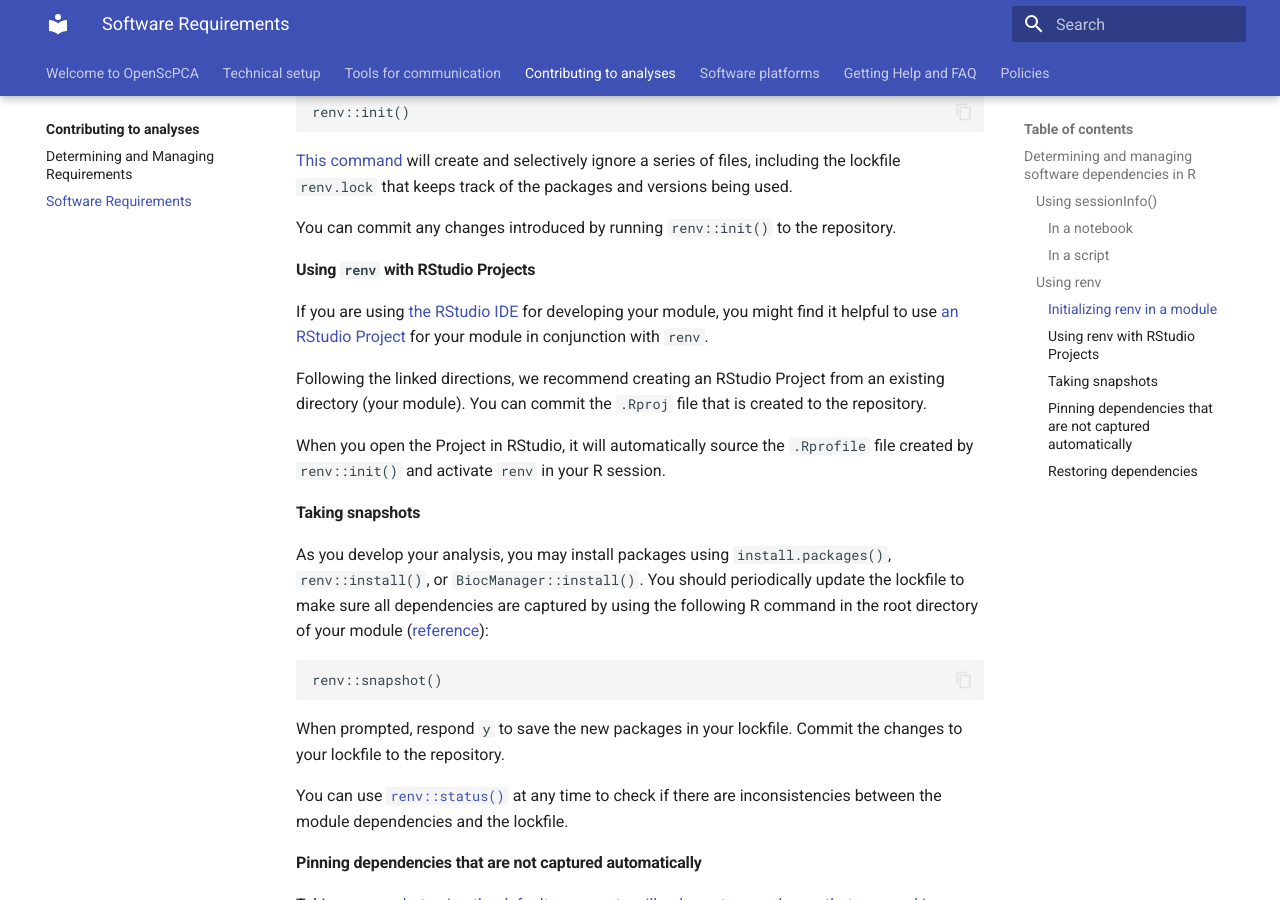
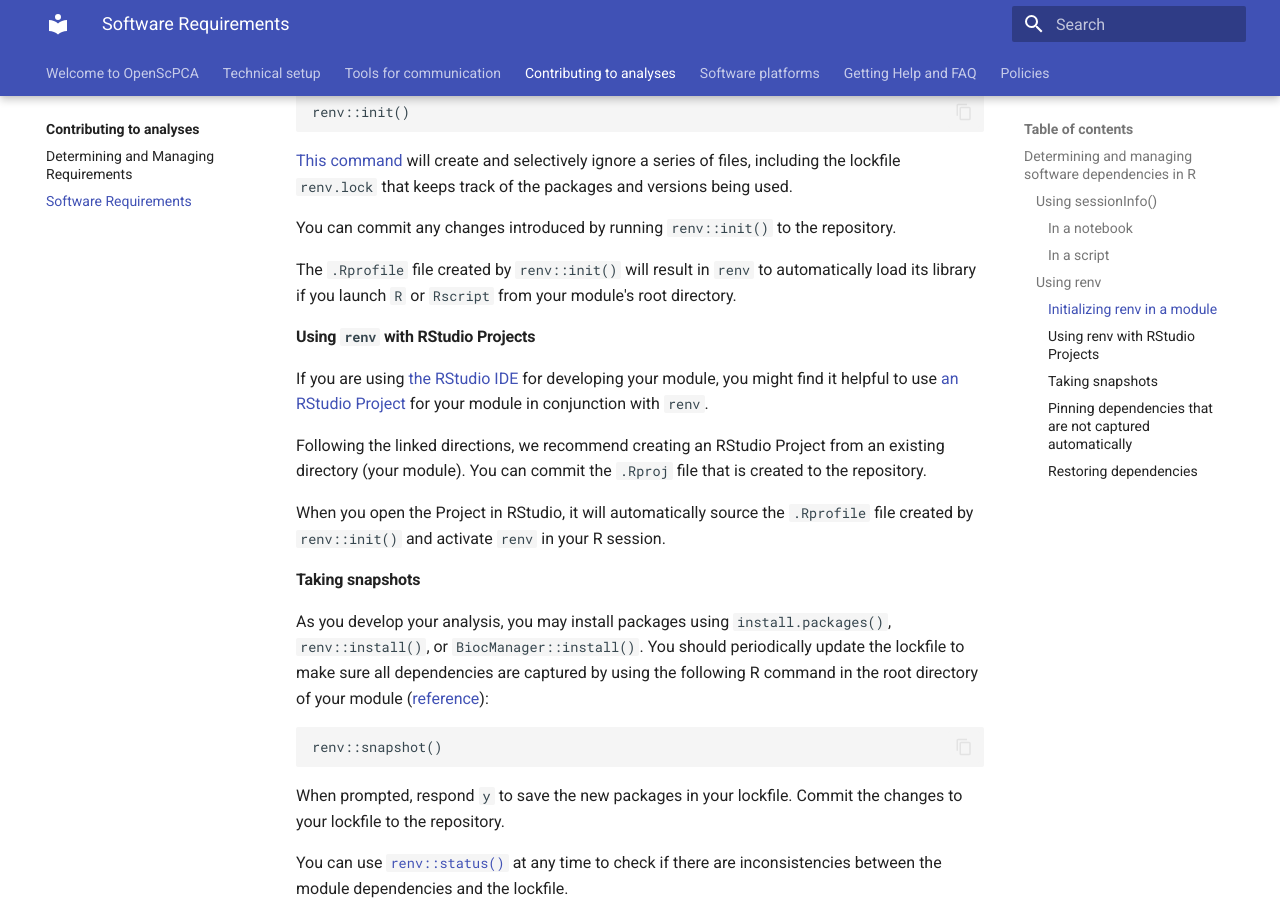
Before and after one commit to AlexsLemonade/OpenScPCA-analysis, an MkDocs documentation site: the page built from docs/contributing-to-analyses/determining-and-managing-requirements/software-requirements.md, in a window 1280 px wide and 900 px high, scrolled down 1117 px. Built offline with MkDocs 1.6.1 and Material for MkDocs 9.7.7, drawn with Linux system fonts in a browser that asks for light colours.

Commit message:
More on .Rprofile

```diff
--- a/docs/contributing-to-analyses/determining-and-managing-requirements/software-requirements.md
+++ b/docs/contributing-to-analyses/determining-and-managing-requirements/software-requirements.md
@@ -47,6 +47,8 @@ renv::init()
 
 You can commit any changes introduced by running `renv::init()` to the repository.
 
+The `.Rprofile` file created by `renv::init()` will result in `renv` to automatically load its library if you launch `R` or `Rscript` from your module's root directory.
+
 #### Using `renv` with RStudio Projects
 
 If you are using [the RStudio IDE](STUB_LINK our docs on RStudio install) for developing your module, you might find it helpful to use [an RStudio Project](https://docs.posit.co/ide/user/ide/guide/code/projects.html) for your module in conjunction with `renv`.
@@ -55,7 +57,6 @@ Following the linked directions, we recommend creating an RStudio Project from a
 You can commit the `.Rproj` file that is created to the repository.
 
 When you open the Project in RStudio, it will automatically source the `.Rprofile` file created by `renv::init()` and activate `renv` in your R session.
-
 
 #### Taking snapshots
 
```
